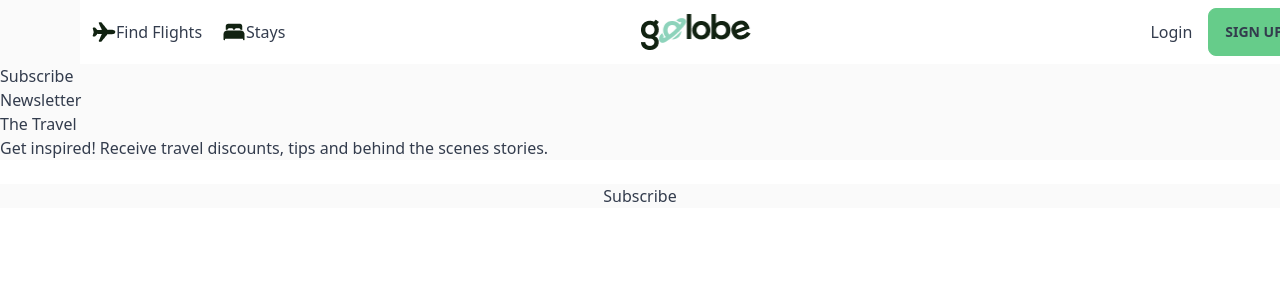
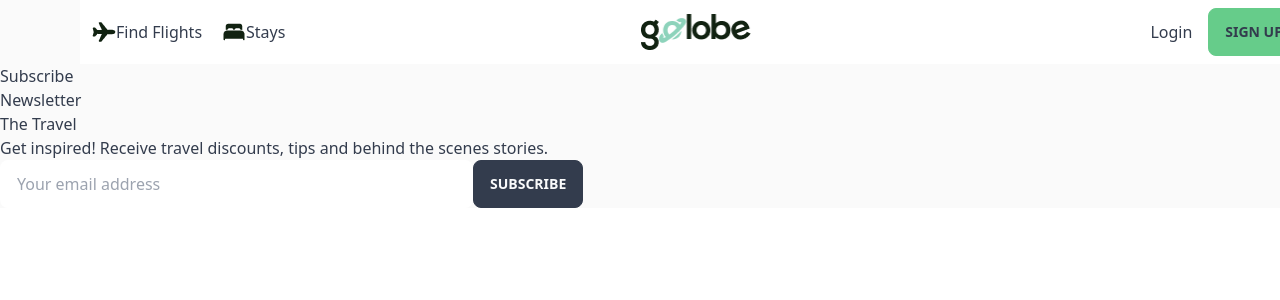
Before and after one commit to kingkwongsta/Golobe-Travel-Agency, a Next.js app: page / in a window 1280 px wide. Shown: the top 300 px of the page. Built offline with nearby package versions, Linux system fonts and the light colour scheme.

Commit message:
some styling to button and input

```diff
--- a/src/components/subscribe/subscribe.jsx
+++ b/src/components/subscribe/subscribe.jsx
@@ -9,9 +9,14 @@ export default function Subscribe() {
           Get inspired! Receive travel discounts, tips and behind the scenes
           stories.
         </p>
-        <div className="flex flex-col">
-          <input type="text" />
-          <button>Subscribe</button>
+        <div className="flex flex-row">
+          <input
+            type="text"
+            placeholder="Your email address"
+            className="input w-full max-w-[473px] max-h-[56px]"
+          />
+
+          <button className="btn">Subscribe</button>
         </div>
         <div></div>
       </div>
```
